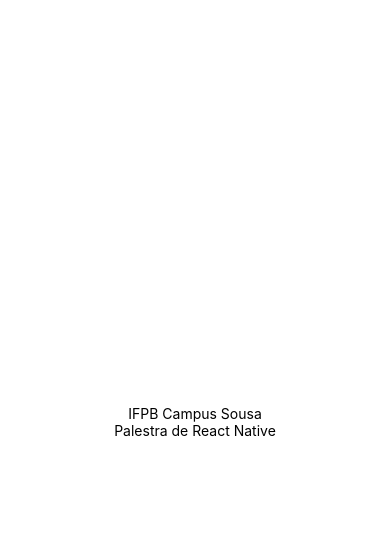
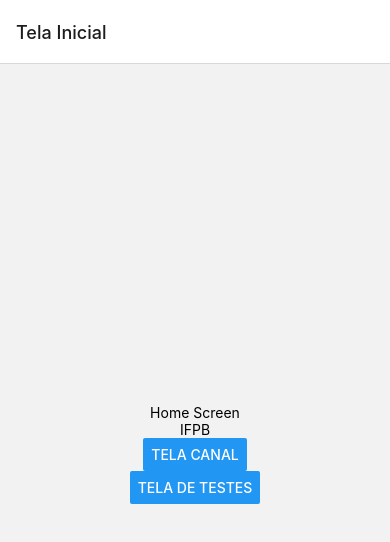
Before and after one commit to JoseNeto5689/MyApp-Teste, a React Native app: screen / in a window 390 px wide. Shown: the top 542 px of the page. Built offline with nearby package versions, Linux system fonts and the light colour scheme.

Commit message:
Sistema de navegação implementado

```diff
--- a/App.js
+++ b/App.js
@@ -1,14 +1,74 @@
 import React, {useState} from 'react';
-import {StatusBar, StyleSheet, SafeAreaView, Text} from 'react-native';
+import {StatusBar, StyleSheet, SafeAreaView, Text, View, Button} from 'react-native';
+import Modal from './components/modal';
+import Sc from './components/rolagem';
+import Box from "./components/boxes"
+import TP from './components/testParam';
+import { NavigationContainer } from './node_modules/@react-navigation/native';
+import { createStackNavigator } from './node_modules/@react-navigation/stack';
 
+const Pilha = createStackNavigator()
+
+function TelaHome( { navigation } ){
+  return <>
+    <View style = { { flex: 1, alignItems: "center", justifyContent: "center", } } >
+      <Text>Home Screen</Text>
+      <Text> IFPB </Text>
+      <Button title = "Tela Canal" onPress = { () => navigation.navigate("Canal")  } />
+      <Button title = "Tela de Testes" onPress = { () => navigation.navigate("Teste")  } />
+    </View>
+  </>
+}
+function TelaTestParam( { navigation } ){
+  return <TP navigation = { navigation } ora = { "Olá Mundo" } />
+}
+
+function TelaCanal( { navigation } ){
+  return <>
+    <View style = { { flex: 1, alignItems: "center", justifyContent: "center", } } >
+      <Text>Canal Screen</Text>
+      <Text> ifpb Campus Sousa </Text>
+      <Button title = "Ir para tela de palestras" onPress = { () => navigation.navigate("Palestra", { nome: "José", curso: "Informática" })  } />
+    </View>
+  </>
+}
+
+function TelaPalestra( { navigation, route } ){
+  return <>
+    <View style = { { flex: 1, alignItems: "center", justifyContent: "center", } } >
+      <Text>{ route.params.nome }</Text>
+      <Text> { route.params.curso } </Text>
+      <Button title = "Tela Canal" onPress = { () => navigation.goBack()  } />
+    </View>
+  </>
+}
 
 export default function App() {
   return <>
-    <StatusBar/>
-    <SafeAreaView style={ estilo.conatiner }>
-      <Text>IFPB Campus Sousa</Text>
-      <Text>Palestra de React Native</Text>
-    </SafeAreaView>
+        <NavigationContainer>
+          <Pilha.Navigator initialRouteName = "Home" >
+            <Pilha.Screen
+            name = "Home"
+            component = { TelaHome }
+            options = { { title: "Tela Inicial" } }
+            />
+            <Pilha.Screen
+            name = "Canal"
+            component = { TelaCanal }
+            options = { { title: "Tela do Canal" } }
+            />
+            <Pilha.Screen
+            name = "Palestra"
+            component = { TelaPalestra }
+            options = { { title: "Tela da Palestra" } }
+            />
+            <Pilha.Screen
+            name = "Teste"
+            component = { TelaTestParam }
+            options = {{ title: "Tela de Testes" }}
+            />
+          </Pilha.Navigator>
+        </NavigationContainer>
   </>
 }
 
--- /dev/null
+++ b/components/modal.js
@@ -0,0 +1,11 @@
+import React from "react";
+import { View, Text, Modal } from 'react-native'
+
+export default function() {
+    return <View style = { { elevation: 10, height: 300, width: "90%" } } >
+        <Modal animationType = {"slide"} transparent = { true }>
+            <Text> Olá Mundo </Text>
+        </Modal>
+    </View>
+    /* Modal cria uma especie de tela sobre tela, um div que sobressai as outras */
+}
--- a/components/rolagem.js
+++ b/components/rolagem.js
@@ -1,9 +1,21 @@
-import React from "react";
-import { ScrollView } from "react-native";
+import React, {useState} from "react";
+import { ScrollView, RefreshControl } from "react-native";
 
 export default function({ children }) {
+    const [refresh, setRefresh] = useState(false)
+
+    function refreshing(){
+        setRefresh(true)
+        //Aqui ficaria a rotina de atualização dos componentes
+        setTimeout(() => setRefresh(false) ,3000)
+    }
     return <>
-    <ScrollView>
+    <ScrollView refreshControl = {
+        <RefreshControl
+        refreshing = { refresh }
+        onRefresh = { refreshing }
+         />
+    }>
        { children }
     </ScrollView>
         </>
--- /dev/null
+++ b/components/testParam.js
@@ -0,0 +1,12 @@
+import React from "react"
+import { Text, View, Button } from "react-native"
+
+
+export default function ( { navigation, ora } ){
+    return <>
+      <View style = { { flex: 1, alignItems: "center", justifyContent: "center", } } >
+        <Text>{ ora }</Text>
+        <Button title = "Tela Principal" onPress = { () => navigation.navigate("Home")  } />
+      </View>
+    </>
+  }
--- a/package.json
+++ b/package.json
@@ -8,11 +8,15 @@
     "eject": "expo eject"
   },
   "dependencies": {
+    "@react-navigation/native": "^6.0.5",
+    "@react-navigation/stack": "^6.0.10",
     "expo": "~42.0.1",
     "expo-status-bar": "~1.0.4",
     "react": "16.13.1",
     "react-dom": "16.13.1",
     "react-native": "https://github.com/expo/react-native/archive/sdk-42.0.0.tar.gz",
+    "react-native-safe-area-context": "3.2.0",
+    "react-native-screens": "~3.4.0",
     "react-native-web": "~0.13.12"
   },
   "devDependencies": {
```
Also changed, not shown: 1 other file (tests, documents, lock files or other folders).
